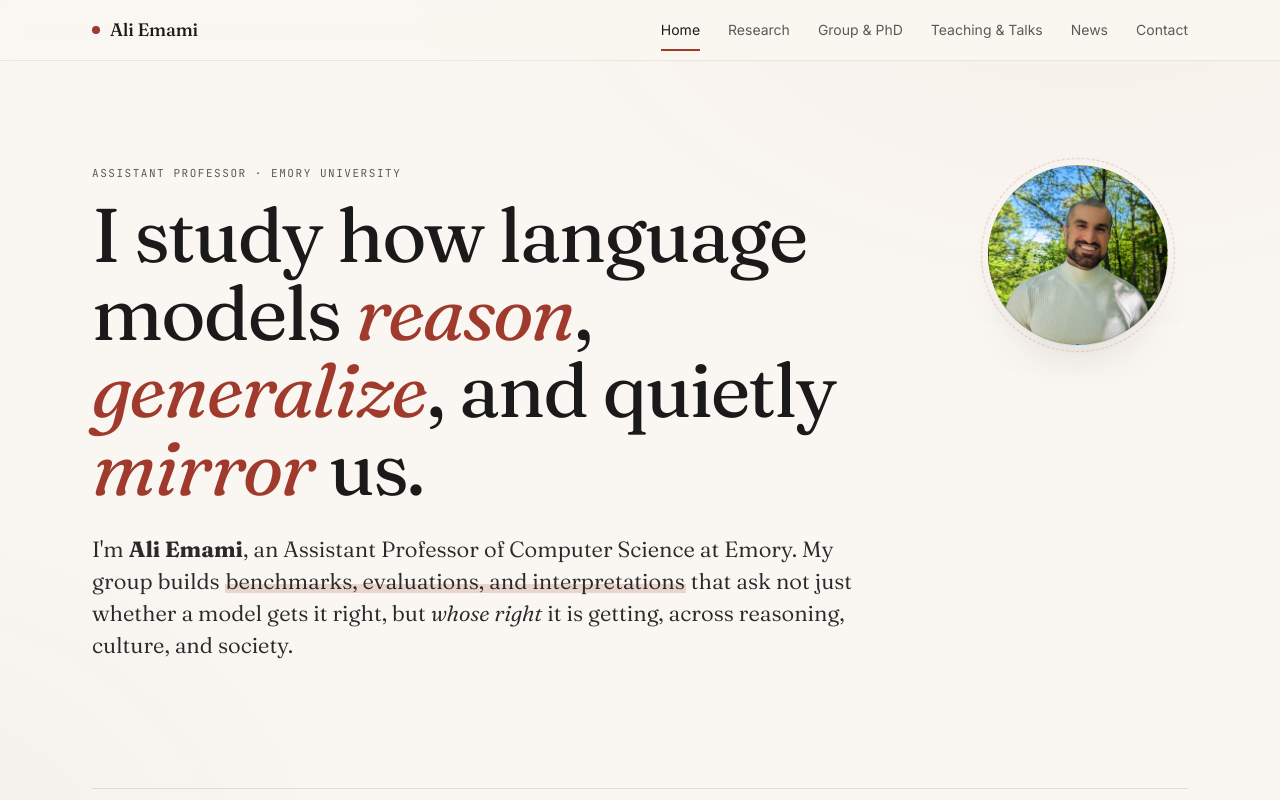
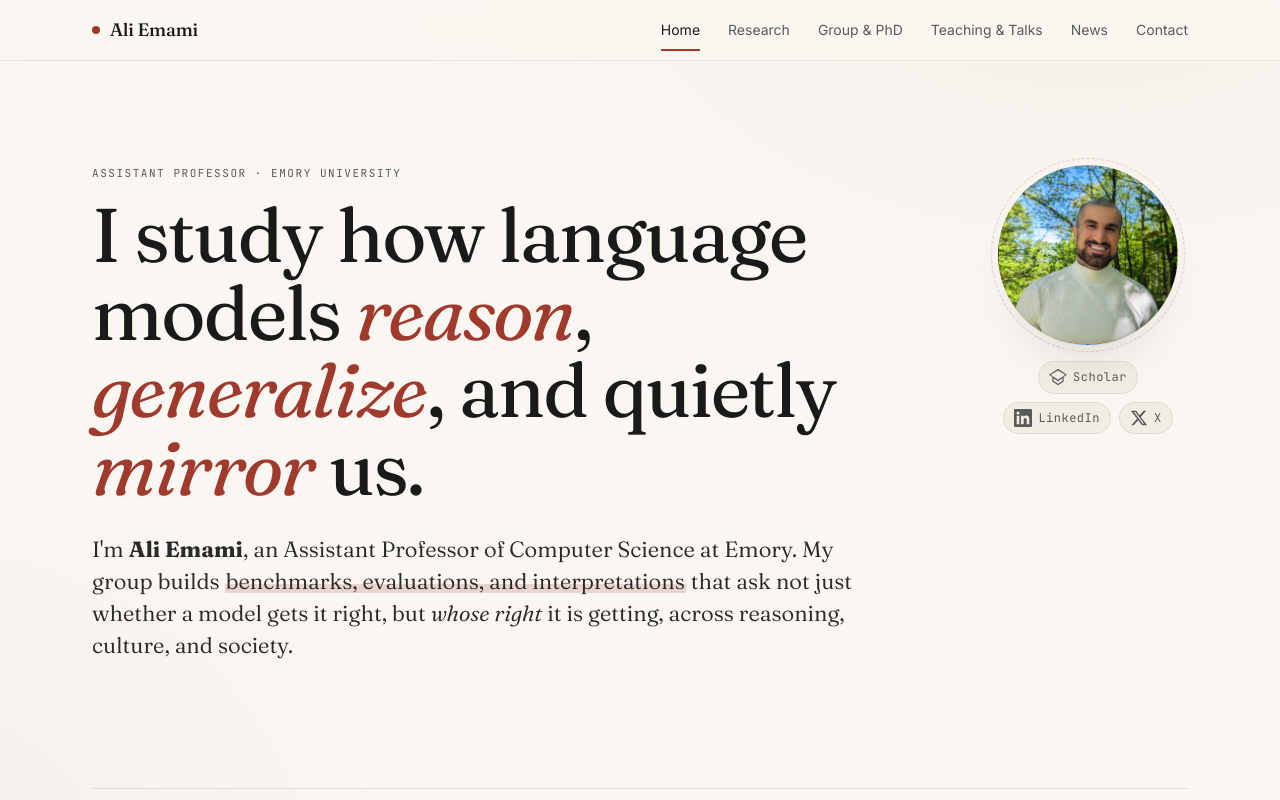
Before and after one commit to aemami1/site-v2, a React (Vite) app: page / in a window 1280 px wide. Shown: the top 800 px of the page. Built offline with nearby package versions, Linux system fonts and the light colour scheme.

Commit message:
Add Scholar / LinkedIn / X chips under avatar on homepage

```diff
--- a/src/home.jsx
+++ b/src/home.jsx
@@ -91,11 +91,27 @@ function Hero({ go }) {
               <em>whose right</em> it is getting, across reasoning, culture, and society.
             </p>
           </div>
-          <div
-            className="avatar"
-            style={{ backgroundImage: "url(assets/avatar.jpg)" }}
-            aria-label="Ali Emami"
-          />
+          <div className="hero-side">
+            <div
+              className="avatar"
+              style={{ backgroundImage: "url(assets/avatar.jpg)" }}
+              aria-label="Ali Emami"
+            />
+            <div className="socials">
+              <a href="https://scholar.google.ca/citations?hl=en&user=Pjdq8cUAAAAJ&view_op=list_works&sortby=pubdate" target="_blank" rel="noreferrer" aria-label="Google Scholar">
+                <svg width="18" height="18" viewBox="0 0 24 24" fill="currentColor"><path d="M12 1L0 9l4.5 3v6L12 23l7.5-5v-6L24 9 12 1zm0 2.236L21.764 9 12 15.764 2.236 9 12 3.236zM6 13.5l6 4 6-4v3.5l-6 4-6-4v-3.5z"/></svg>
+                <span>Scholar</span>
+              </a>
+              <a href="https://www.linkedin.com/in/ali-emami-226b30280/" target="_blank" rel="noreferrer" aria-label="LinkedIn">
+                <svg width="18" height="18" viewBox="0 0 24 24" fill="currentColor"><path d="M20.45 20.45h-3.55v-5.57c0-1.33-.03-3.04-1.85-3.04-1.86 0-2.14 1.45-2.14 2.95v5.66H9.35V9h3.41v1.56h.05c.48-.9 1.63-1.85 3.36-1.85 3.6 0 4.27 2.37 4.27 5.45v6.29zM5.34 7.43a2.06 2.06 0 1 1 0-4.12 2.06 2.06 0 0 1 0 4.12zM7.12 20.45H3.56V9h3.56v11.45zM22.22 0H1.77C.79 0 0 .77 0 1.72v20.56C0 23.23.79 24 1.77 24h20.45C23.2 24 24 23.23 24 22.28V1.72C24 .77 23.2 0 22.22 0z"/></svg>
+                <span>LinkedIn</span>
+              </a>
+              <a href="https://x.com/_aliemami" target="_blank" rel="noreferrer" aria-label="X / Twitter">
+                <svg width="18" height="18" viewBox="0 0 24 24" fill="currentColor"><path d="M18.244 2.25h3.308l-7.227 8.26 8.502 11.24H16.17l-5.214-6.817L4.99 21.75H1.68l7.73-8.835L1.254 2.25H8.08l4.713 6.231zm-1.161 17.52h1.833L7.084 4.126H5.117z"/></svg>
+                <span>X</span>
+              </a>
+            </div>
+          </div>
         </div>
 
         <div className="meta-strip">
--- a/src/styles.css
+++ b/src/styles.css
@@ -109,6 +109,38 @@ ul { margin: 0; padding: 0; list-style: none; }
   gap: 48px;
   align-items: start;
 }
+.hero-side {
+  display: flex;
+  flex-direction: column;
+  align-items: center;
+  gap: 16px;
+}
+.socials {
+  display: flex;
+  flex-wrap: wrap;
+  justify-content: center;
+  gap: 8px;
+}
+.socials a {
+  display: inline-flex;
+  align-items: center;
+  gap: 6px;
+  padding: 6px 10px;
+  font-size: 12px;
+  font-family: var(--mono);
+  letter-spacing: 0.04em;
+  color: var(--mid);
+  background: var(--paper-2);
+  border: 1px solid rgba(26,26,26,0.08);
+  border-radius: 999px;
+  transition: color .15s ease, background .15s ease, border-color .15s ease;
+}
+.socials a:hover {
+  color: var(--accent);
+  background: var(--accent-bg);
+  border-color: rgba(160,58,44,0.25);
+}
+.socials svg { display: block; }
 .hero h1 {
   font-family: var(--serif);
   font-weight: 400;
@@ -555,7 +587,8 @@ body.dark .nav { background: color-mix(in oklch, var(--paper) 88%, transparent);
   .nav-toggle { display: block; }
   .nav-panel { display: flex; }
   .hero-grid { grid-template-columns: 1fr; justify-items: center; text-align: center; }
-  .avatar { width: 160px; height: 160px; order: -1; }
+  .hero-side { order: -1; }
+  .avatar { width: 160px; height: 160px; }
   .meta-strip { grid-template-columns: 1fr 1fr; }
   .section-head { grid-template-columns: 1fr; gap: 8px; }
   .feature { grid-template-columns: 50px 1fr; }
```
